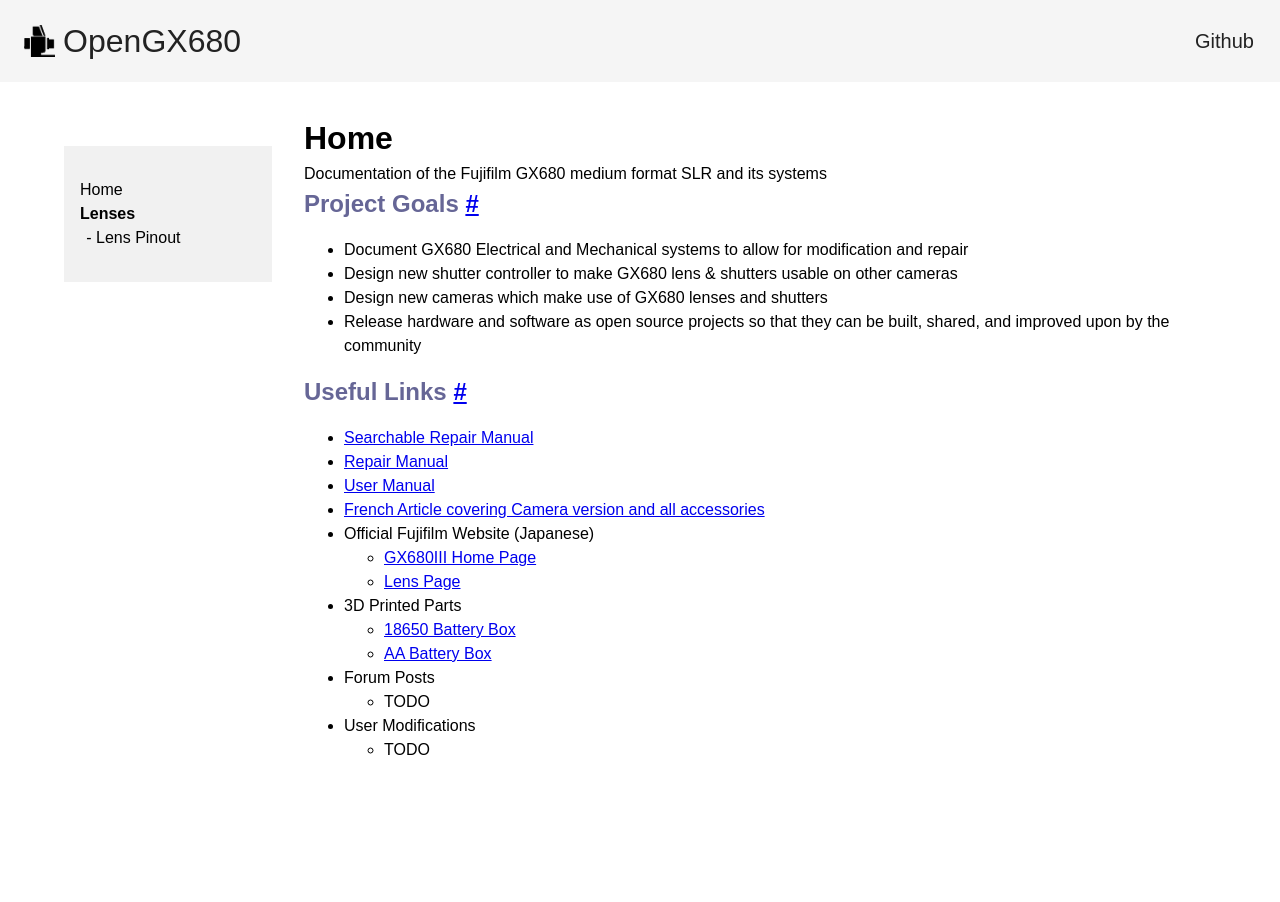
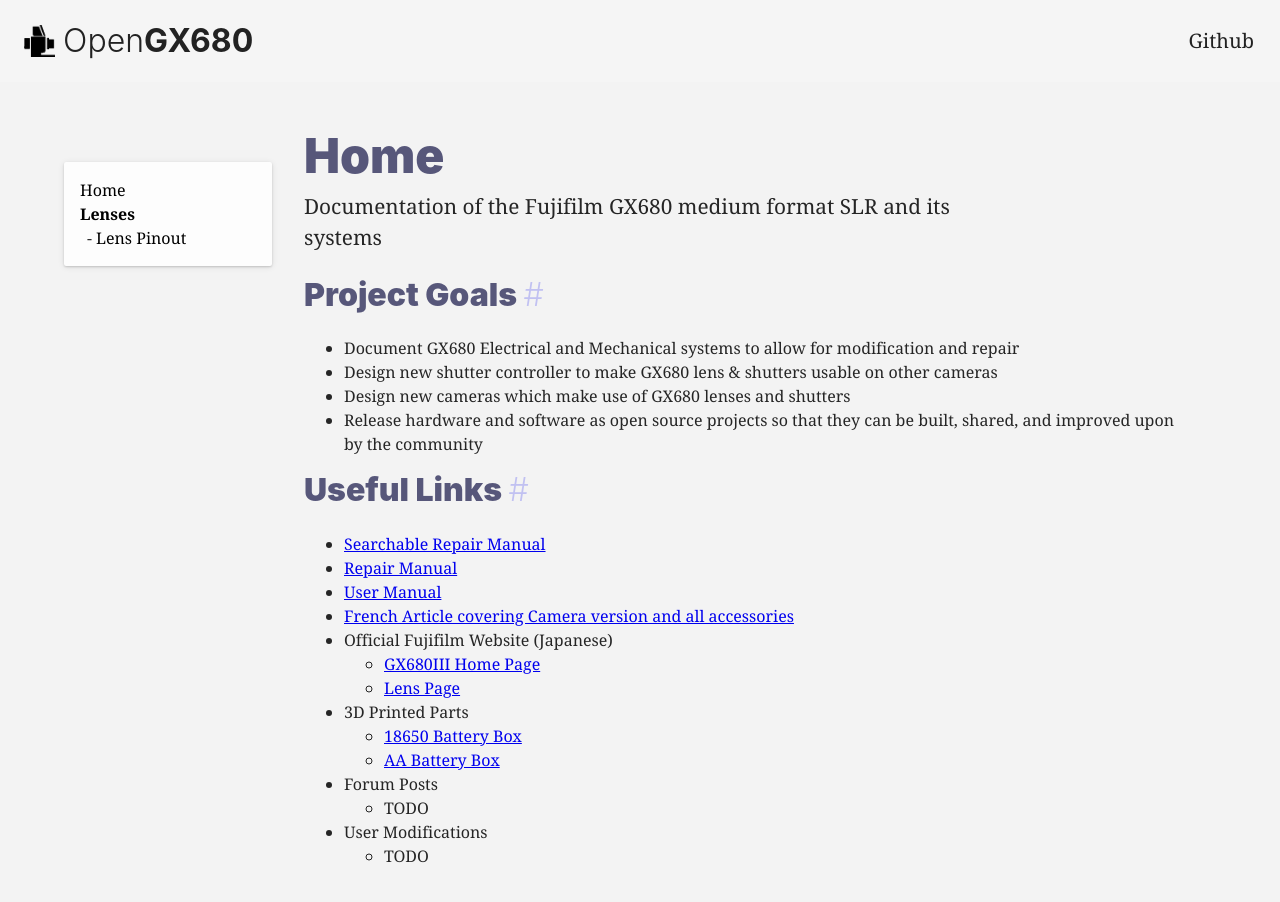
Before and after one commit to sidrichmill/gx680, an Eleventy site: page src/index.md in a window 1280 px wide. Before the commit the page ends 810 px from the top, so only its background shows below. Built offline with nearby package versions, Linux system fonts and the light colour scheme; Eleventy itself is replaced by a stand-in of ours; files that its build step writes are made by us from their sources; what markdown-it-table-of-contents would draw is missing.

Commit message:
updated formatting. added fluid type

```diff
--- a/src/_includes/base.njk
+++ b/src/_includes/base.njk
@@ -14,6 +14,7 @@
         <div class="content">
             <h1>{{ title }}</h1>
             <p>{{ description }}</p>
+            <br>
                 {{ content | safe }}
         </div>
     </div>
--- a/src/_includes/nav.njk
+++ b/src/_includes/nav.njk
@@ -1,5 +1,5 @@
 <nav>
-<a href="{{'/' | url}}"><img class="logo" src="{{'/img/logo.png' | url}}" alt="GX680 Logo"> <p class="logo-text">OpenGX680</p></a>
+<a href="{{'/' | url}}"><img class="logo" src="{{'/img/logo.png' | url}}" alt="GX680 Logo"> <h1 class="logo-text">Open<strong>GX680</strong></h1></a>
     <ul class="nav-list">
             <li class="nav-list-items"><a href="https://github.com/sidrichmill/gx680">Github</a></li>
             </ul>
--- a/src/css/global.css
+++ b/src/css/global.css
@@ -1,13 +1,67 @@
-* {
-font-family: sans-serif;
+body {
+  background: #f3f3f3;
+  color: #252525;
+  line-height: 1.5;
+  font-family: Georgia, serif;
 }
+
+h1,
+h2,
+h3 {
+  font-family: -apple-system, BlinkMacSystemFont, avenir next, avenir, helvetica neue,
+    helvetica, Ubuntu, roboto, noto, segoe ui, arial, sans-serif;
+  line-height: 1.1;
+  font-weight: 900;
+  color: #57577a;
+  padding-bottom: .5rem;
+}
+
+h1,
+h2,
+h3,
+p {
+  font-size: clamp(
+    var(--fluid-type-min, 1rem),
+    calc(1rem + var(--fluid-type-target, 3vw)),
+    var(--fluid-type-max, 1.3rem)
+  );
+}
+h1 {
+  --fluid-type-min: 2.5rem;
+  --fluid-type-max: 3rem;
+  --fluid-type-target: 5vw;
+
+  max-width: 15ch;
+}
+
+h2 {
+  --fluid-type-min: 1.5rem;
+  --fluid-type-max: 2rem;
+}
+
+h3 {
+  --fluid-type-min: 1rem;
+  --fluid-type-max: 1.5rem;
+}
+
+h2,
+h3 {
+  max-width: 30ch;
+}
+
+p {
+  max-width: 60ch;
+}
+
 
 .menu-toc {
     z-index: 1;
-    background-color: #f1f1f1;
-    margin-top: 4rem;
-    padding: 1rem;
-    }
+        padding: 1rem;
+        background-color: #fdfdfd;
+        border-radius: 2px;
+     box-shadow: 0 1px 6px rgba(0,0,0,0.1), 0 1px 2px rgba(0,0,0,0.15);
+     margin-bottom: 1rem;
+ }
 
 .menu-toc ul {
     margin-left: 0;
@@ -42,10 +96,14 @@ font-weight: 600;
     .menu-toc {
         position: absolute;
         padding: 1rem;
+        margin-top: 4rem;
         width: 13rem;
     }
     .menu-toc summary {
         display: none;
+    }
+    .menu-toc>ul {
+    margin: 0;
     }
 
     .layout {
@@ -62,10 +120,6 @@ margin-left: auto;
 margin-right: auto;
 }
 
-
-h2, h3, h4{
-color: #666696;
-}
 
 table {
   border-collapse: collapse;
@@ -84,6 +138,7 @@ nav{
 
     background-color: #f5f5f5;
     padding: 0 1rem 0 1rem;
+    margin-bottom: 1rem;
 }
 
 nav ul{
@@ -99,11 +154,9 @@ nav a {
     display: flex;
     align-items: center;
     color: #222222;
+    text-decoration-thickness: 1px;
 }
 
-.nav-list-items:hover{
-    box-shadow: 1px 1px #555555;
-}
 nav a:not(:hover){
   text-decoration: none;
 }
@@ -122,4 +175,14 @@ nav a:not(:hover){
     font-size: 2rem;
     font-weight: 300;
     color: #222222;
+    padding: 0px;
 }
+
+.direct-link {
+font-weight: 300;
+text-decoration: none;
+}
+
+.direct-link:not(:hover){
+    opacity: .2;
+}
```
Also changed, not shown: 4 other files.
